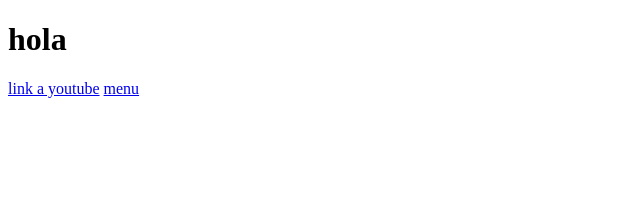
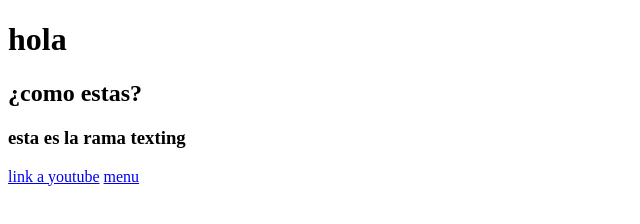
Before and after one commit to Musagy/practicando-git, a plain HTML site: page index.html in a window 1280 px wide. Shown: the whole page, without its empty margins (0-640 px from the left). Drawn offline with Linux system fonts and the light colour scheme.

Commit message:
commit para texting

```diff
--- a/index.html
+++ b/index.html
@@ -8,6 +8,8 @@
 </head>
 <body>
     <h1>hola</h1>
+    <h2>¿como estas?</h2>
+    <h3>esta es la rama texting</h3>
     <a href="www.youtube.com"> link a youtube</a>
     <a href="pages/menu.html">menu</a>
 </body>
```
